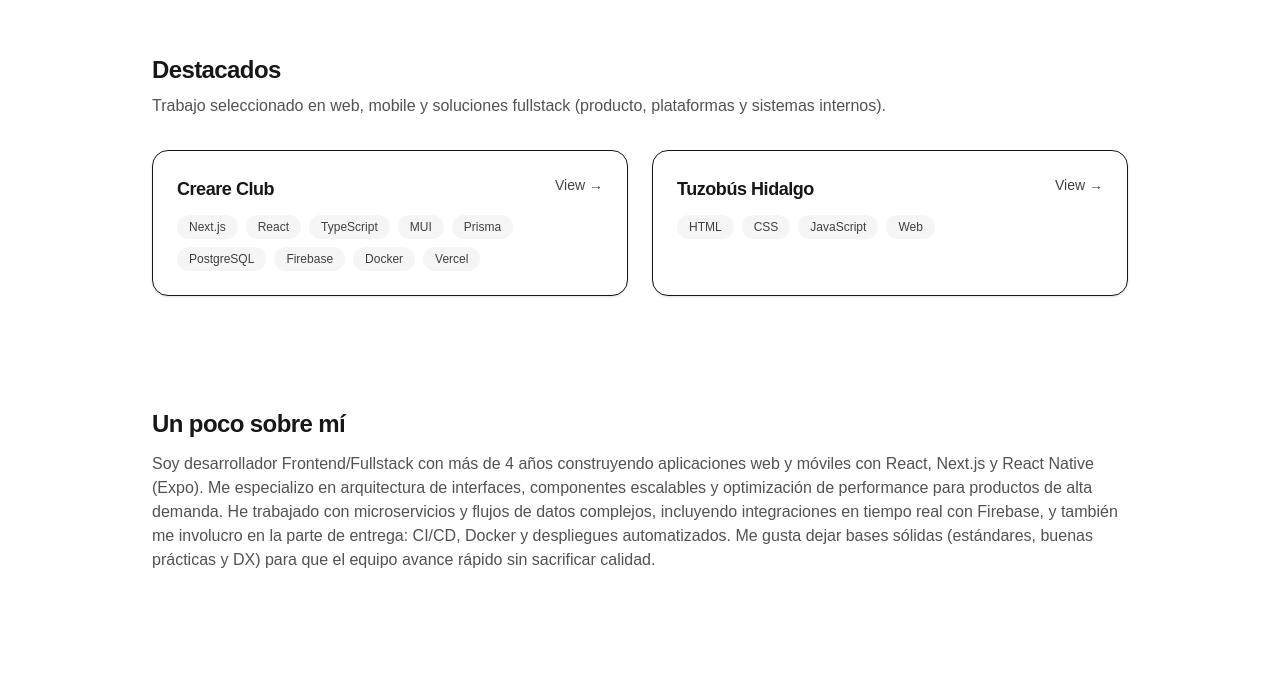
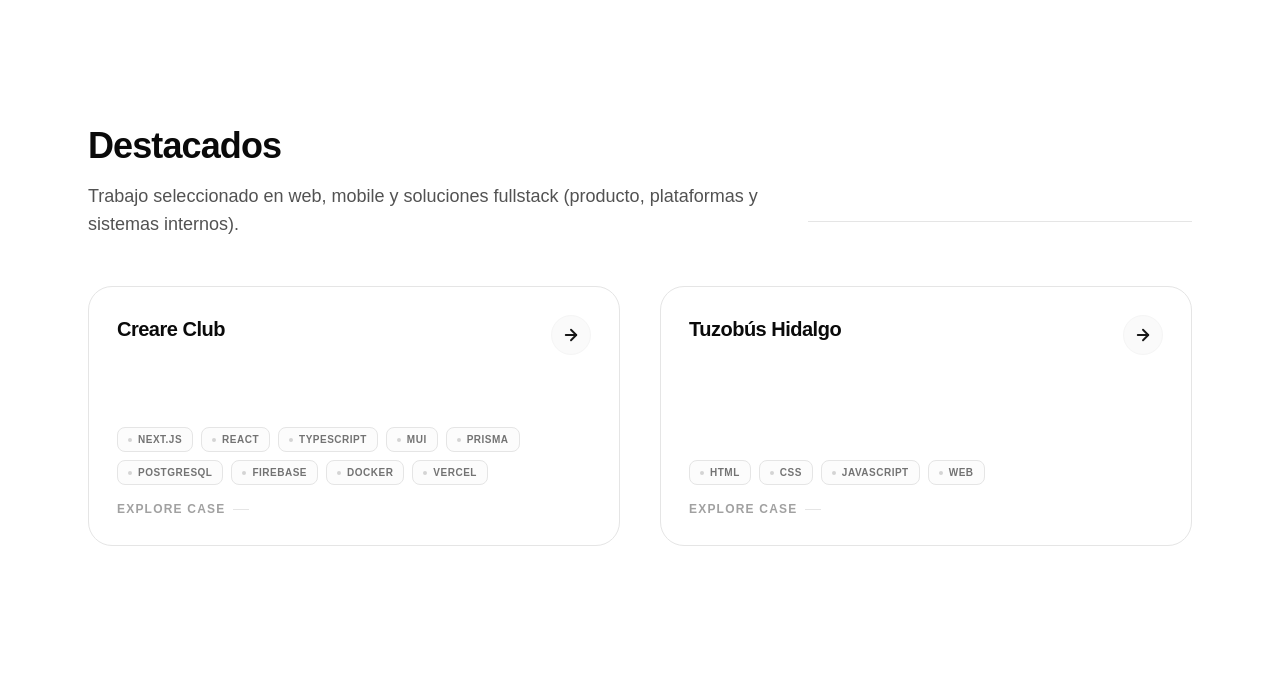
Before and after one commit to BGachuzD/portfolio, a Next.js app: page /1 in a window 1280 px wide. Shown: the part 903-1580 px from the top of the page. Built offline with nearby package versions, Linux system fonts and the light colour scheme.

Commit message:
feat: mejorar el diseño y la interactividad de las tarjetas de proyecto y optimizar los estilos de las tecnologías

```diff
--- a/src/components/projects/project-card-animated.tsx
+++ b/src/components/projects/project-card-animated.tsx
@@ -19,23 +19,48 @@ export default function ProjectCardAnimated({
   return (
     <motion.article
       variants={fadeUp}
-      whileHover={reduceMotion ? undefined : {y: -4}}
-      transition={{duration: 0.2}}
-      className="rounded-2xl border bg-white p-6 shadow-sm transition-shadow hover:shadow-md"
+      whileHover={reduceMotion ? undefined : { y: -8 }}
+      className="group relative flex flex-col h-full rounded-3xl border border-neutral-200 dark:border-neutral-800 bg-white dark:bg-neutral-900/50 p-7 transition-all hover:border-neutral-300 dark:hover:border-neutral-700 hover:shadow-[0_20px_40px_-15px_rgba(0,0,0,0.05)] dark:hover:shadow-none"
     >
-      <div className="flex items-start justify-between gap-4">
-        <h3 className="text-lg font-semibold tracking-tight">{project.name}</h3>
-        <Link
-          href={href}
-          className="text-sm text-neutral-700 hover:text-neutral-950"
-        >
-          {locale === 'es' ? 'Ver →' : 'View →'}
-        </Link>
+      <Link href={href} className="absolute inset-0 z-10" aria-label={project.name} />
+
+      <div className="relative z-20 flex flex-col h-full">
+        <div className="flex items-start justify-between gap-4">
+          <h3 className="text-xl font-bold tracking-tight text-neutral-950 dark:text-white group-hover:text-neutral-700 dark:group-hover:text-neutral-300 transition-colors">
+            {project.name}
+          </h3>
+
+          <div className="flex h-10 w-10 shrink-0 items-center justify-center rounded-full bg-neutral-50 dark:bg-neutral-800 border border-neutral-100 dark:border-neutral-700 transition-transform group-hover:-rotate-45 group-hover:bg-neutral-900 group-hover:text-white dark:group-hover:bg-white dark:group-hover:text-neutral-950">
+            <svg
+              xmlns="http://www.w3.org/2000/svg"
+              width="18"
+              height="18"
+              viewBox="0 0 24 24"
+              fill="none"
+              stroke="currentColor"
+              strokeWidth="2.5"
+              strokeLinecap="round"
+              strokeLinejoin="round"
+            >
+              <line x1="5" y1="12" x2="19" y2="12"></line>
+              <polyline points="12 5 19 12 12 19"></polyline>
+            </svg>
+          </div>
+        </div>
+
+        <p className="mt-4 grow text-sm leading-relaxed text-neutral-600 dark:text-neutral-400">
+          {project.summary[locale]}
+        </p>
+
+        <div className="mt-8">
+          <TechBadges stack={project.stack} />
+        </div>
+
+        <div className="mt-4 flex items-center text-xs font-bold uppercase tracking-widest text-neutral-400 group-hover:text-neutral-950 dark:group-hover:text-white transition-colors">
+          {locale === 'es' ? 'Explorar caso' : 'Explore case'}
+          <span className="ml-2 h-px w-4 bg-neutral-200 dark:bg-neutral-700 group-hover:w-8 group-hover:bg-neutral-950 dark:group-hover:bg-white transition-all" />
+        </div>
       </div>
-
-      <p className="mt-3 text-sm text-neutral-600">{project.summary[locale]}</p>
-
-      <TechBadges stack={project.stack} />
     </motion.article>
   );
 }
--- a/src/components/projects/project-grid-animated.tsx
+++ b/src/components/projects/project-grid-animated.tsx
@@ -9,7 +9,7 @@ export default function ProjectGridAnimated({
   locale: Locale;
 }) {
   return (
-    <div className="grid gap-6 md:grid-cols-2">
+    <div className="grid gap-8 sm:grid-cols-2 lg:gap-10">
       {projects.map((p) => (
         <ProjectCardAnimated key={p.slug} project={p} locale={locale} />
       ))}
--- a/src/components/projects/tech-badges.tsx
+++ b/src/components/projects/tech-badges.tsx
@@ -1,14 +1,38 @@
-export default function TechBadges({stack}: {stack: string[]}) {
+import * as React from 'react';
+
+const techStyles: Record<string, string> = {
+  React: "hover:bg-sky-50 dark:hover:bg-sky-900/30 hover:text-sky-600 dark:hover:text-sky-400 hover:border-sky-200 dark:hover:border-sky-800",
+  Nextjs: "hover:bg-neutral-900 dark:hover:bg-white hover:text-white dark:hover:text-neutral-900 hover:border-neutral-900 dark:hover:border-white",
+  Tailwind: "hover:bg-cyan-50 dark:hover:bg-cyan-900/30 hover:text-cyan-600 dark:hover:text-cyan-400 hover:border-cyan-200 dark:hover:border-cyan-800",
+  TypeScript: "hover:bg-blue-50 dark:hover:bg-blue-900/30 hover:text-blue-600 dark:hover:text-blue-400 hover:border-blue-200 dark:hover:border-blue-800",
+  Framer: "hover:bg-purple-50 dark:hover:bg-purple-900/30 hover:text-purple-600 dark:hover:text-purple-400 hover:border-purple-200 dark:hover:border-purple-800",
+  Firebase: "hover:bg-yellow-50 dark:hover:bg-yellow-900/30 hover:text-yellow-600 dark:hover:text-yellow-400 hover:border-yellow-200 dark:hover:border-yellow-800",
+};
+
+export default function TechBadges({ stack }: { stack: string[] }) {
   return (
-    <div className="mt-3 flex flex-wrap gap-2">
-      {stack.map((t) => (
-        <span
-          key={t}
-          className="rounded-full bg-neutral-100 px-3 py-1 text-xs text-neutral-700"
-        >
-          {t}
-        </span>
-      ))}
+    <div className="mt-6 flex flex-wrap gap-2">
+      {stack.map((tech) => {
+        // Buscamos si tenemos un estilo personalizado para esta tech
+        const customStyle = techStyles[tech] || "hover:bg-neutral-200 dark:hover:bg-neutral-800 hover:text-neutral-900 dark:hover:text-neutral-100";
+
+        return (
+          <span
+            key={tech}
+            className={`
+              inline-flex items-center rounded-lg border border-neutral-200 dark:border-neutral-800
+              bg-neutral-50/50 dark:bg-neutral-900/50 px-2.5 py-1
+              text-[10px] font-bold uppercase tracking-wider text-neutral-500 dark:text-neutral-400
+              transition-all duration-200 ease-out select-none
+              ${customStyle}
+            `}
+          >
+            {/* Pequeño punto decorativo que cambia de color en hover */}
+            <span className="mr-1.5 h-1 w-1 rounded-full bg-neutral-300 dark:bg-neutral-700 group-hover:bg-current" />
+            {tech}
+          </span>
+        );
+      })}
     </div>
   );
 }
--- a/src/components/sections/projects-section.tsx
+++ b/src/components/sections/projects-section.tsx
@@ -14,16 +14,26 @@ export default async function ProjectsSection({
   const t = await getTranslations({locale, namespace: 'projects'});
 
   return (
-    <section id="projects" className="mx-auto max-w-5xl px-6 py-14">
-      <Reveal>
-        <h2 className="text-2xl font-semibold tracking-tight">{t('featured')}</h2>
-      </Reveal>
+    <section id="projects" className="mx-auto max-w-6xl px-6 py-24 md:py-32">
+      <div className="mb-12 flex flex-col items-start gap-4 md:flex-row md:items-end md:justify-between">
+        <div className="max-w-2xl">
+          <Reveal>
+            <h2 className="text-3xl font-bold tracking-tight text-neutral-950 dark:text-white sm:text-4xl">
+              {t('featured')}
+            </h2>
+          </Reveal>
+          <Reveal>
+            <p className="mt-4 text-lg text-neutral-600 dark:text-neutral-400">
+              {t('subtitle')}
+            </p>
+          </Reveal>
+        </div>
 
-      <Reveal>
-        <p className="mt-2 text-neutral-600">{t('subtitle')}</p>
-      </Reveal>
+        {/* Línea decorativa opcional */}
+        <div className="hidden h-px flex-1 bg-neutral-200 dark:bg-neutral-800 ml-8 mb-4 md:block" />
+      </div>
 
-      <Stagger className="mt-8">
+      <Stagger>
         <ProjectGridAnimated projects={items} locale={locale} />
       </Stagger>
     </section>
```
